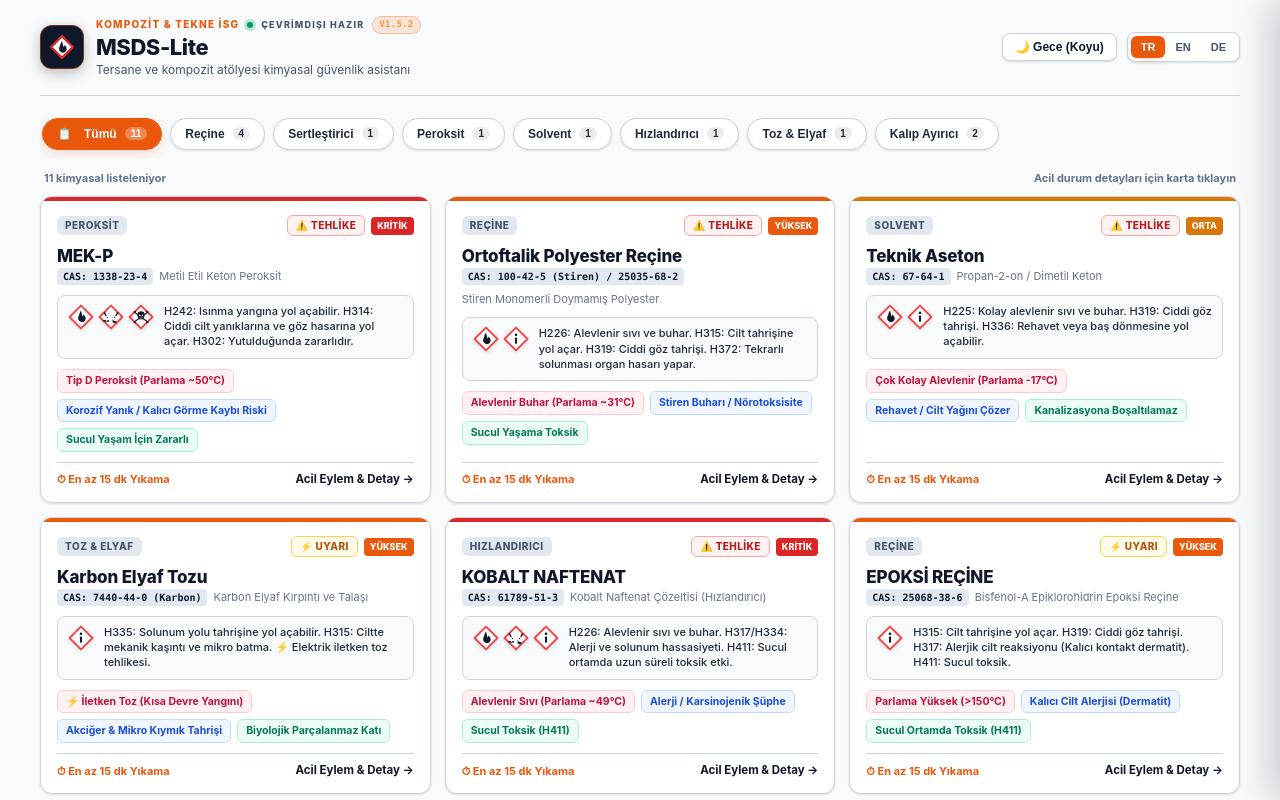
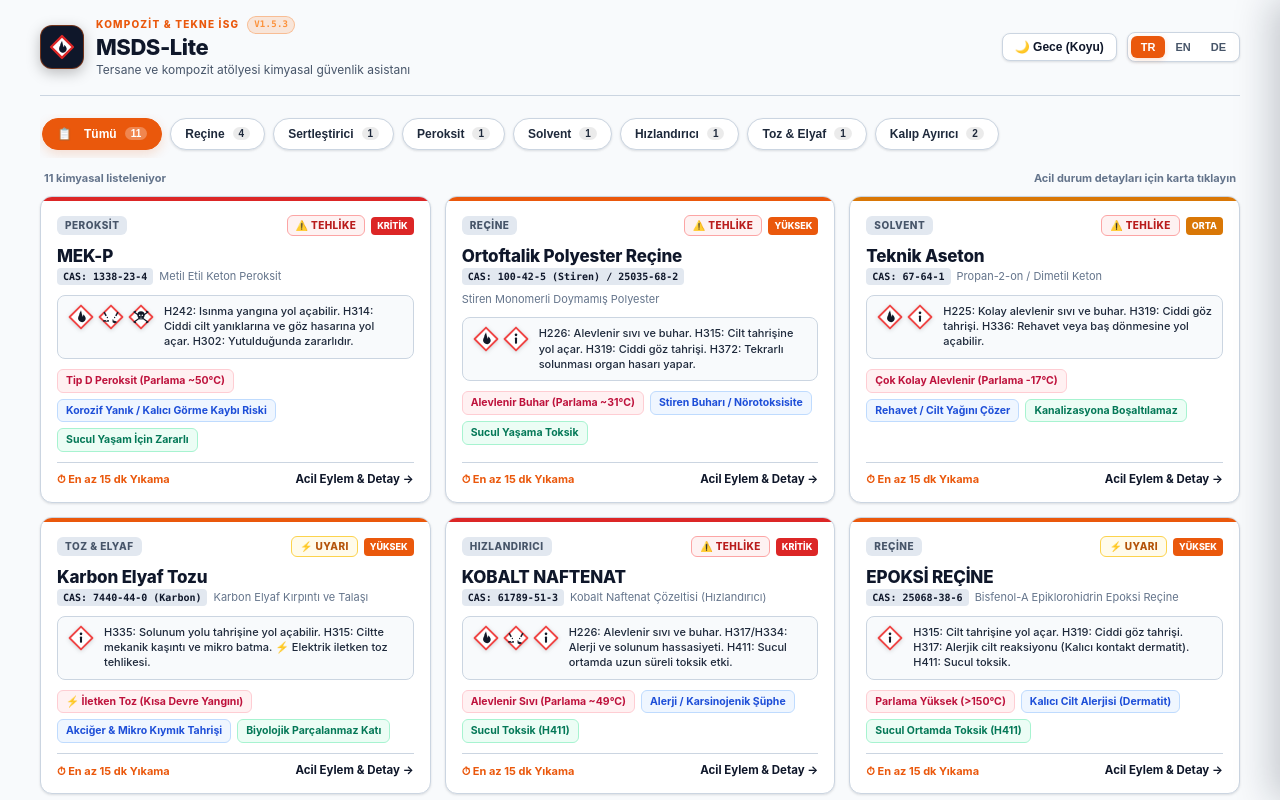
Before and after one commit to erdmsn77/msds-lite, a plain HTML site: page index.html in a window 1280 px wide. Shown: the top 800 px of the page. Drawn offline with Linux system fonts and the light colour scheme.

Commit message:
fix(ui): remove offlineReady badge and bump SW to v1.5.3

```diff
--- a/index.html
+++ b/index.html
@@ -3189,9 +3189,7 @@
                 <div>
                   <div class="brand-eyebrow">
                     <span>${t('tagline')}</span>
-                    <span class="status-dot"></span>
-                    <span style="color:var(--text-muted); font-size:9px;">${t('offlineReady')}</span>
-                    <span class="version-pill">v1.5.2</span>
+                    <span class="version-pill">v1.5.3</span>
                   </div>
                   <h1 class="brand-title">${t('appTitle')}</h1>
                   <p class="brand-subtitle">${t('subtitle')}</p>
--- a/sw.js
+++ b/sw.js
@@ -1,4 +1,4 @@
-const CACHE_NAME = 'msds-lite-v1.5.2';
+const CACHE_NAME = 'msds-lite-v1.5.3';
 const APP_SHELL = [
   './',
   './index.html',
```
